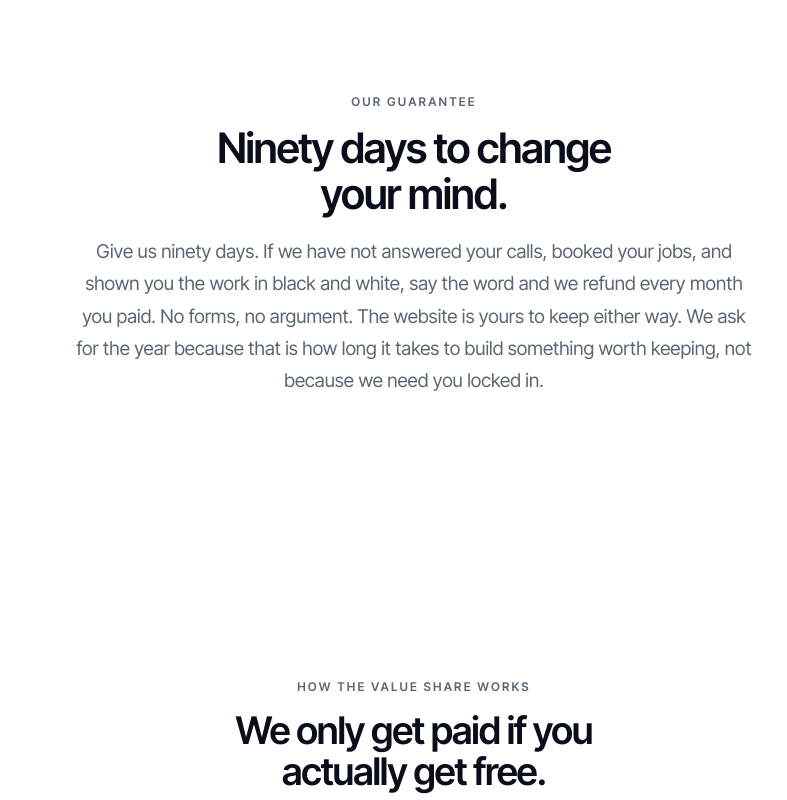
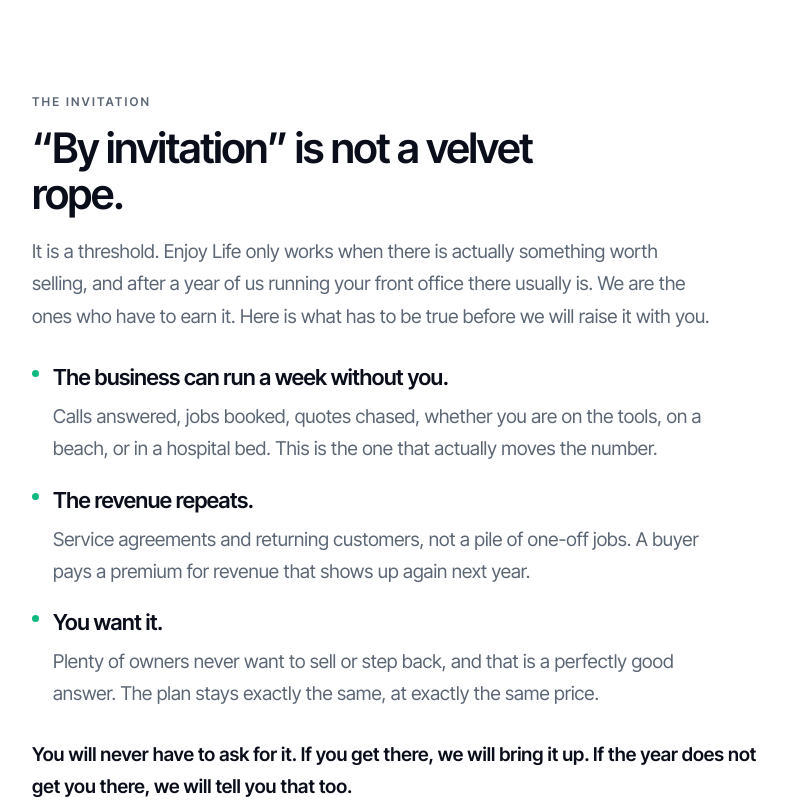
Before and after one commit to staybookt/staybookt-investor, a Next.js app: page /pricing in a window 1280 px wide. Shown: the part 1580-2380 px from the top of the page, without its empty margins (226-1013 px from the left). Built offline with nearby package versions, Linux system fonts and the light colour scheme; no server answers.

Commit message:
One black on the homepage (the whyus band was rendering #06080d between two #050506 sections, reading as a stray black rectangle). And say what "By invitation" actually means: a threshold, not a velvet rope

```diff
--- a/app/page.tsx
+++ b/app/page.tsx
@@ -188,14 +188,16 @@ const PAGE_CSS = `
 .v4 .sbwrap .brief-l .bi:first-of-type{border-top:0;}
 .v4 .sbwrap .brief-l .bic{width:8px;height:8px;border-radius:50%;margin-top:6px;flex:0 0 auto;}
 /* proof line */
-.v4 .proofline{background:var(--v4-ink);padding:0 0 clamp(64px,9vw,104px);text-align:center;}
+.v4 .proofline{background:#050506;padding:0 0 clamp(64px,9vw,104px);text-align:center;}
 .v4 .proofline p{font-size:15px;color:#86868b;}
 .v4 .proofline a{color:#38bdf8;font-weight:600;text-decoration:none;}
 /* LADDER */
 .v4 .price h2{font-weight:600;letter-spacing:-.025em;}
 .v4 .price .seefull a{color:#0891b2;}
 /* WHY US */
-.v4 .whyus{background:var(--v4-ink);padding:clamp(84px,11vw,140px) 0;text-align:center;position:relative;overflow:hidden;}
+/* One black. This band used to render as var(--v4-ink) (#06080d) between two
+   #050506 sections, which read as a stray black rectangle sitting on the page. */
+.v4 .whyus{background:#050506;padding:clamp(84px,11vw,140px) 0;text-align:center;position:relative;overflow:hidden;}
 .v4 .whyus::before{content:'';position:absolute;inset:0;background:radial-gradient(50% 60% at 20% 0%,rgba(6,182,212,.12),transparent 60%),radial-gradient(50% 60% at 85% 110%,rgba(16,185,129,.12),transparent 60%);pointer-events:none;}
 .v4 .whyus .wrap{position:relative;z-index:1;}
 .v4 .whyus .eyebrow{color:#86868b;}
--- a/app/pricing/page.tsx
+++ b/app/pricing/page.tsx
@@ -38,8 +38,8 @@ const TIERS: PriceTier[] = [
   {
     nm: 'Enjoy Life',
     pr: 'By invitation',
-    u: 'after your first year · no extra monthly',
-    ds: 'The partnership you earn once the systems, reputation, and revenue are built. We turn the business into an asset you can sell, hand on, or step back from. It costs you nothing extra. We take a share of the value we create, and only when you cash it in.',
+    u: 'after your first year · nothing extra per month',
+    ds: 'Not a status. A threshold. Once the systems, the reputation, and the repeat revenue are built, we turn the business into an asset you can sell, hand on, or step back from. It costs you nothing extra. We take a share of the value we create, and only when you cash it in.',
     dark: false,
     points: [
       'Everything in the plan. No extra monthly fee, ever',
@@ -130,6 +130,94 @@ export default function PricingPage() {
               </Reveal>
             ))}
           </div>
+        </div>
+      </section>
+
+      {/* Richard: "By invitation" reads as velvet-rope marketing and nobody knows
+          what it means. It is a threshold, not a status. Say so plainly. */}
+      <section className="section">
+        <div className="wrap-narrow prose">
+          <Reveal>
+            <div className="eyebrow" style={{ marginBottom: 14 }}>
+              The invitation
+            </div>
+          </Reveal>
+          <Reveal delay={1}>
+            <h3
+              style={{
+                margin: 0,
+                fontSize: 'clamp(26px,3.4vw,42px)',
+                fontWeight: 600,
+                letterSpacing: '-.03em',
+                lineHeight: 1.08,
+                maxWidth: '20ch',
+              }}
+            >
+              &ldquo;By invitation&rdquo; is not a velvet rope.
+            </h3>
+          </Reveal>
+          <Reveal delay={2}>
+            <p style={{ marginTop: 20 }}>
+              It is a threshold. Enjoy Life only works when there is actually something worth
+              selling, and after a year of us running your front office there usually is. We are the
+              ones who have to earn it. Here is what has to be true before we will raise it with you.
+            </p>
+          </Reveal>
+
+          <ul
+            style={{
+              listStyle: 'none',
+              padding: 0,
+              margin: '28px 0 0',
+              display: 'flex',
+              flexDirection: 'column',
+              gap: 18,
+            }}
+          >
+            {[
+              {
+                h: 'The business can run a week without you.',
+                p: 'Calls answered, jobs booked, quotes chased, whether you are on the tools, on a beach, or in a hospital bed. This is the one that actually moves the number.',
+              },
+              {
+                h: 'The revenue repeats.',
+                p: 'Service agreements and returning customers, not a pile of one-off jobs. A buyer pays a premium for revenue that shows up again next year.',
+              },
+              {
+                h: 'You want it.',
+                p: 'Plenty of owners never want to sell or step back, and that is a perfectly good answer. The plan stays exactly the same, at exactly the same price.',
+              },
+            ].map((c, i) => (
+              <Reveal key={c.h} delay={i === 0 ? 1 : 2}>
+                <div style={{ display: 'flex', gap: 14 }}>
+                  <span
+                    aria-hidden
+                    style={{
+                      marginTop: 9,
+                      width: 7,
+                      height: 7,
+                      borderRadius: '50%',
+                      flex: 'none',
+                      background: 'var(--hp-emerald)',
+                    }}
+                  />
+                  <div>
+                    <div style={{ fontSize: 'clamp(18px,2vw,22px)', fontWeight: 600, letterSpacing: '-.02em' }}>
+                      {c.h}
+                    </div>
+                    <p style={{ marginTop: 7 }}>{c.p}</p>
+                  </div>
+                </div>
+              </Reveal>
+            ))}
+          </ul>
+
+          <Reveal delay={2}>
+            <p style={{ marginTop: 28, fontWeight: 600, color: 'var(--hp-text)' }}>
+              You will never have to ask for it. If you get there, we will bring it up. If the year
+              does not get you there, we will tell you that too.
+            </p>
+          </Reveal>
         </div>
       </section>
 
```
